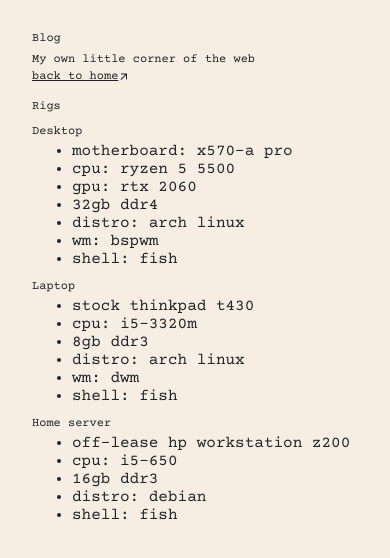
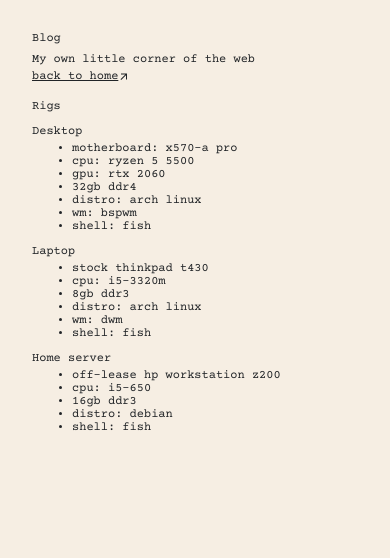
Before and after one commit to zxasc/zxasc.github.io, a website: page blog/index.html in a window 390 px wide. Drawn offline with nearby package versions, Linux system fonts and the light colour scheme; a web font is replaced by a local one.

Commit message:
fix list item font size

```diff
--- a/style.css
+++ b/style.css
@@ -16,7 +16,7 @@
     padding: 32px 64px 64px 128px;
 }
 
-h1, h2, h3, p, a {
+h1, h2, h3, p, a, li{
     font-size: 16px;
 }
 h1, h2, h3, h4, h5, h6 {
@@ -68,7 +68,7 @@
     body {
         padding: 32px;
     }
-    h1, h2, h3, p, a {
+    h1, h2, h3, p, a, li {
         font-size: 12px;
     }
     a {
```
